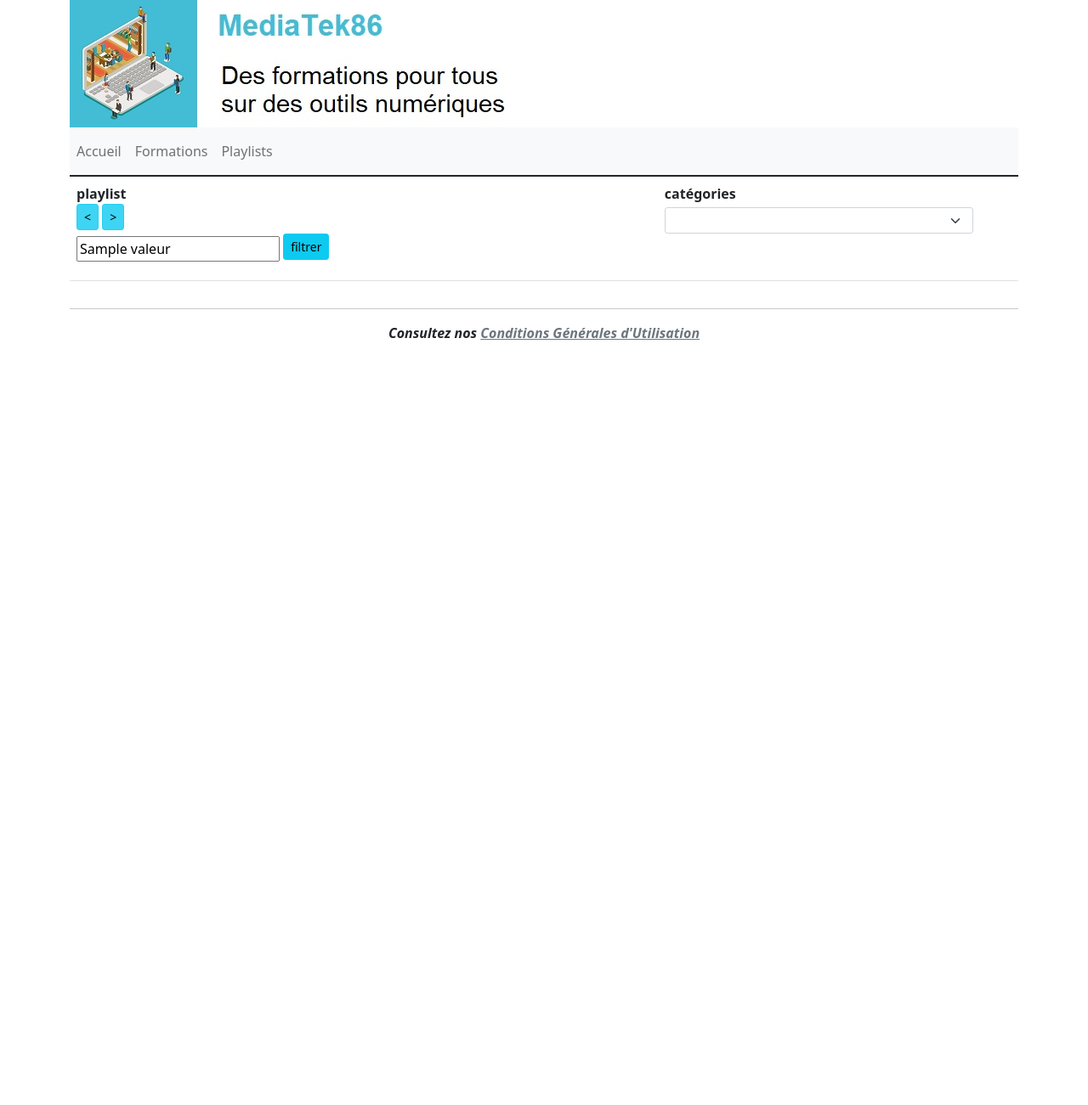
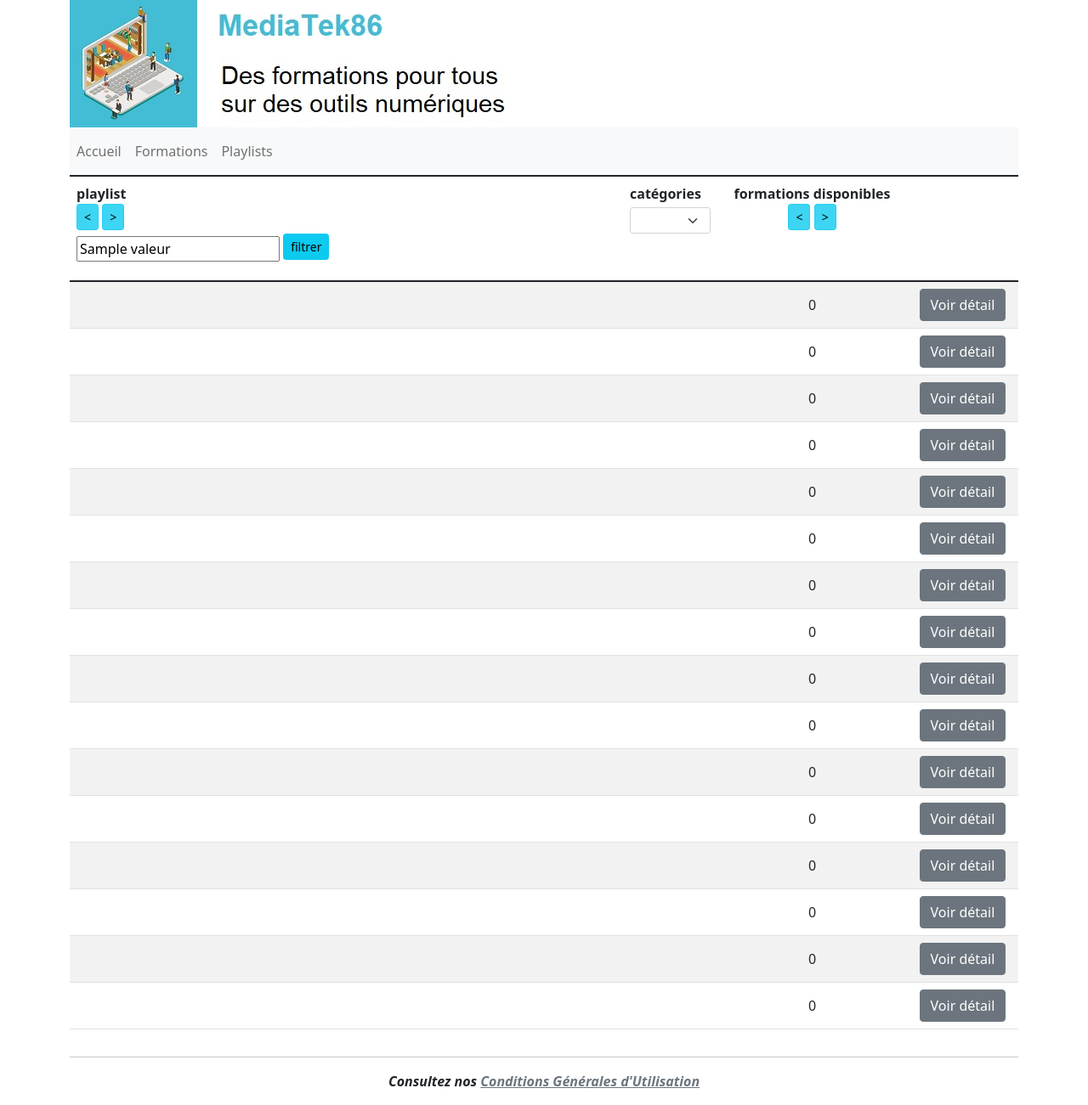
Before and after one commit to LucasMerino10/mediatekformation, a Symfony app: template templates/pages/playlists.html.twig in a window 1280 px wide. Shown: the whole page at 85% size. Before the commit the page ends 400 px from the top, so only its background shows below. Run offline with Twig, Linux system fonts and the light colour scheme; the template is opened without the code that fills it: most values are stand-ins (such as "Sample title", 1, 10 or a date in 2020); lists and menus that the app fills with data are empty; some libraries are stand-ins or nearby versions.

Commit message:
Mission 1: Nettoyer et optimiser le code existant Tâche 3: Ajouter une fonctionnalité
	Sur la page Playlists, ajout d'une colonne permettant de trier les playlists en fonction du nombre de formations disponibles. Cette information à également été ajoutée sur la page Playlist.

	- Ajout de la méthode getCategoriesPlaylists dans Playlist.php
	- Dans PlaylistRepository, la méthode findAllOrderBy à été divisée en 2 méthodes distinctes, findAllOrderByName et findAllOrderByNbFormations
	- Modification de Playlists.html.twig pour ajouter la nouvelle colonne et afficher l'information.
	- Modification de Playlist.html.twig pour afficher l'information.

Task #3 - Tâche 3: Ajouter une fonctionnalité

```diff
--- a/templates/pages/playlist.html.twig
+++ b/templates/pages/playlist.html.twig
@@ -9,6 +9,8 @@
                 {% for playlist in playlistcategories %}
                     {{ playlist.name }}&nbsp;
                 {% endfor %}
+                <strong>Nombre de formations : </strong>
+                {{ playlistformations|length }}
             <br /><br />
             <strong>description :</strong><br />
                 {{ playlist.description|nl2br }}
--- a/templates/pages/playlists.html.twig
+++ b/templates/pages/playlists.html.twig
@@ -4,10 +4,10 @@
         <caption></caption>
         <thead>
             <tr>
-                <th class="text-left align-top" scope="col">
+                <th class="text-left align-top col-7" scope="col">
                     playlist<br />
-                    <a href="{{ path('playlists.sort', {champ:'name', ordre:'ASC'}) }}" class="btn btn-info btn-sm active" role="button" aria-pressed="true"><</a>
-                    <a href="{{ path('playlists.sort', {champ:'name', ordre:'DESC'}) }}" class="btn btn-info btn-sm active" role="button" aria-pressed="true">></a>
+                    <a href="{{ path('playlists.sort', {champ:'name', ordre:'ASC'}) }}" class="btn btn-info btn-sm active align-middle" role="button" aria-pressed="true"><</a>
+                    <a href="{{ path('playlists.sort', {champ:'name', ordre:'DESC'}) }}" class="btn btn-info btn-sm active align-middle" role="button" aria-pressed="true">></a>
                     <form class="form-inline mt-1" method="POST" action="{{ path('playlists.findallcontain', {champ:'name'}) }}">
                         <div class="form-group mr-1 mb-2">
                             <input type="text" class="sm" name="recherche"
@@ -20,7 +20,7 @@
                 <th class="text-left align-top" scope="col">
                     catégories
                     <form class="form-inline mt-1" method="POST" action="{{ path('playlists.findallcontain', {champ:'id', table:'categories'}) }}">
-                        <select class="form-select form-select-sm" name="recherche" id="recherche" onchange="this.form.submit()">
+                        <select class="form-select form-select-sm" name="recherche" id="recherche" onchange="this.form.submit();">
                             <option value=""></option>
                             {% for categorie in categories %}
                                 <option
@@ -34,17 +34,18 @@
                     </form>
                 </th>
                 <th class="text-center align-top" scope="col">
+                    formations disponibles<br />
+                    <a href="{{ path('playlists.sort', {champ:'nbFormations', ordre:'ASC'}) }}" class="btn btn-info btn-sm active" role="button" aria-pressed="true"><</a>
+                    <a href="{{ path('playlists.sort', {champ:'nbFormations', ordre:'DESC'}) }}" class="btn btn-info btn-sm active" role="button" aria-pressed="true">></a>
+                </th>
+                <th class="text-center align-top" scope="col">
                     &nbsp;
                 </th>
             </tr>
         </thead>
         <tbody>
-            <!-- boucle sur les playlists -->
-            {% set ancplaylist = '' %}
-            {% for k in 0..playlists|length-1 %}
-                <!-- affichage une fois chaque playlist -->
-                {% if playlists[k].name != ancplaylist %}
-                    {% set ancplaylist = playlists[k].name %}
+            {% if playlists|length > 0 %}
+                {% for k in 0..playlists|length-1 %}
                     <tr class="align-middle">
                         <td>
                             <h5 class="text-info">
@@ -52,23 +53,22 @@
                             </h5>
                         </td>
                         <td class="text-left">
-                            {{ playlists[k].categoriename }}
-                            <!-- boucle sur les playlists identiques pour afficher les categories -->
-                            {% if k < playlists|length-1 %}
-                                {% for j in k+1..playlists|length-1 %}
-                                    <!-- affichage une fois de chaque catégorie -->
-                                    {% if ancplaylist == playlists[j].name %}
-                                        &nbsp;{{ playlists[j].categoriename }}
-                                    {% endif %}
+                            {% set categories = playlists[k].categoriesplaylist %}
+                            {% if categories|length > 0 %}
+                                {% for c in 0..categories|length-1 %}
+                                    &nbsp;{{ categories[c] }}
                                 {% endfor %}
                             {% endif %}
+                        </td>
+                        <td class="text-center">
+                            {{ playlists[k].formations|length }}
                         </td>
                         <td class="text-center">
                             <a href="{{ path('playlists.showone', {id:playlists[k].id}) }}" class="btn btn-secondary">Voir détail</a>
                         </td>
                     </tr>
-                {% endif %}
-            {% endfor %}
+                {% endfor %}
+            {% endif %}
         </tbody>
     </table>
 {% endblock %}
```
Also changed, not shown: src/Controller/PlaylistsController.php (+9 -2 lines), src/Entity/Playlist.php (+17 -0 lines), src/Repository/PlaylistRepository.php (+19 -24 lines).
